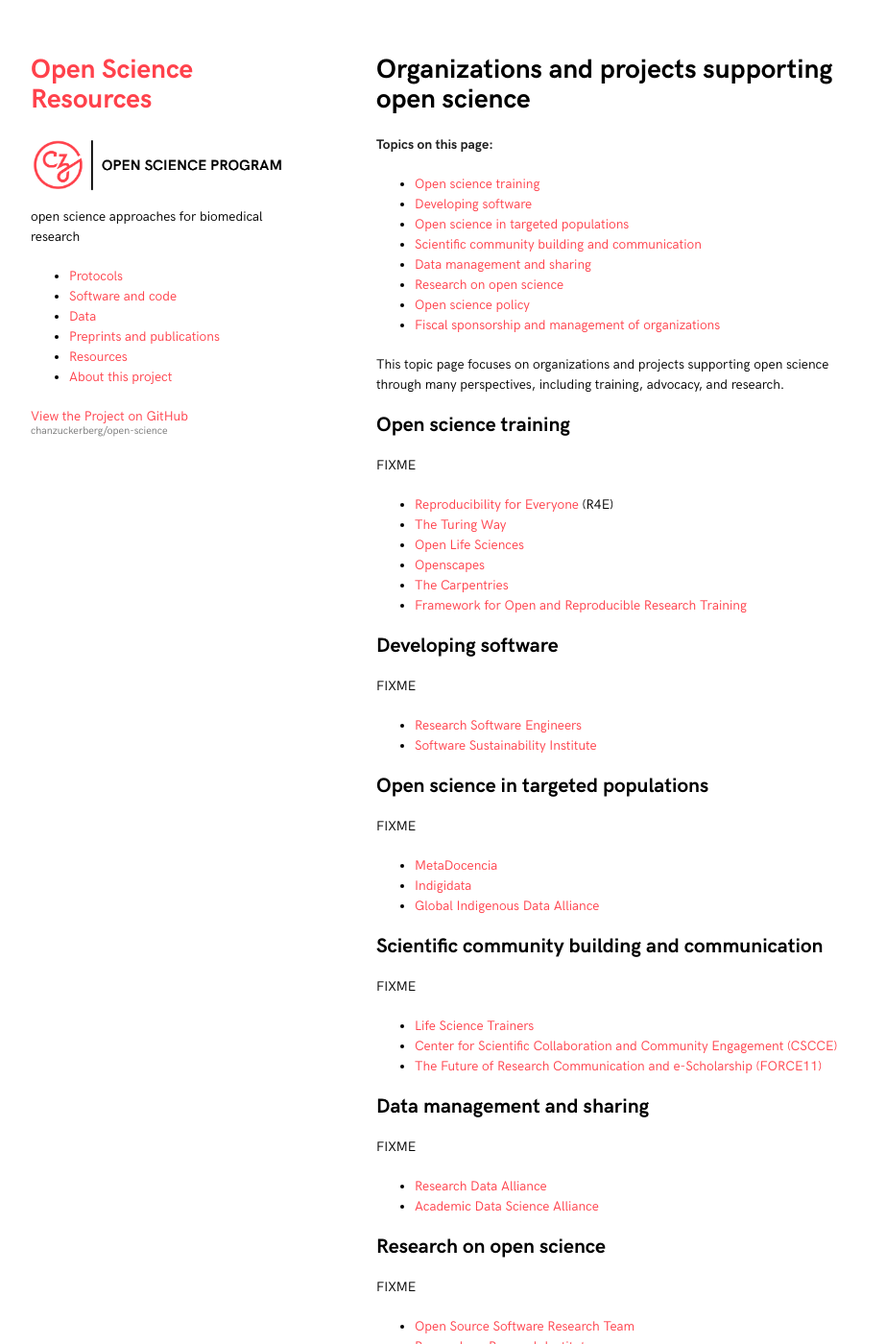
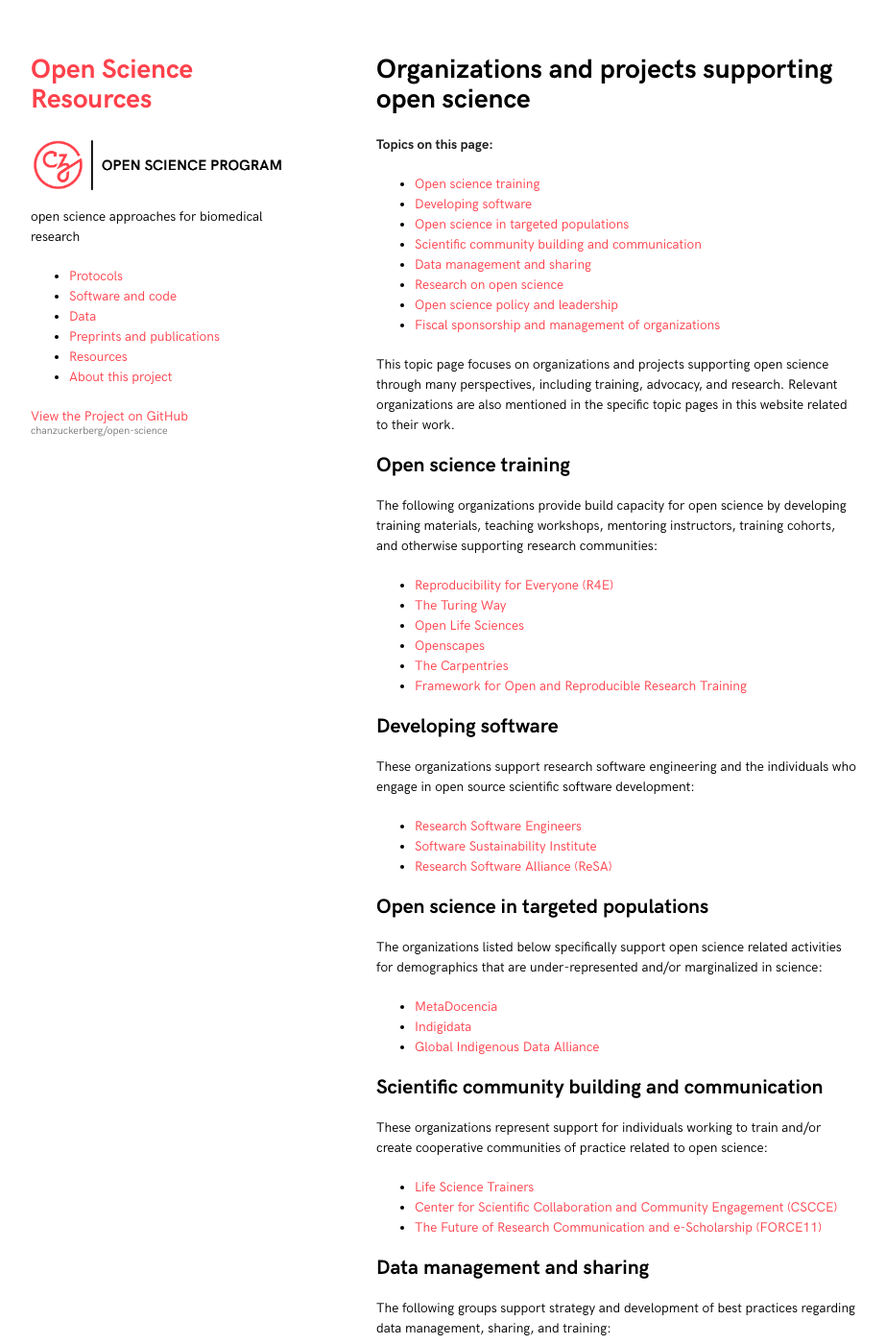
Before and after one commit to chanzuckerberg/open-science, a Jekyll site: the page built from collections/_resources/organizations.md, in a window 1280 px wide and 1400 px high. Shown: the whole window at 96% size, without its empty margins (178-1101 px from the left). Built offline with Jekyll 4.4.1, drawn with Linux system fonts in a browser that asks for light colours; some of the changed text lies outside the part shown.

Commit message:
finishing orgs

```diff
--- a/collections/_resources/organizations.md
+++ b/collections/_resources/organizations.md
@@ -11,18 +11,20 @@ layout: default
 - [Scientific community building and communication](#scientific-community-building-and-communication)
 - [Data management and sharing](#data-management-and-sharing)
 - [Research on open science](#research-on-open-science)
-- [Open science policy](#open-science-policy)
+- [Open science policy and leadership](#open-science-policy-and-leadership)
 - [Fiscal sponsorship and management of organizations](#fiscal-sponsorship-and-management-of-organizations)
 
 This topic page focuses on organizations and projects supporting
 open science through many perspectives, including
 training, advocacy, and research.
+Relevant organizations are also mentioned in the specific topic pages in this website related to their work.
 
 ## Open science training
 
-FIXME
+The following organizations provide build capacity for open science by developing training materials,
+teaching workshops, mentoring instructors, training cohorts, and otherwise supporting research communities:
 
-- [Reproducibility for Everyone](https://www.repro4everyone.org/) (R4E)
+- [Reproducibility for Everyone (R4E)](https://www.repro4everyone.org/)
 - [The Turing Way](https://the-turing-way.netlify.app/welcome)
 - [Open Life Sciences](https://openlifesci.org/)
 - [Openscapes](https://www.openscapes.org/)
@@ -31,14 +33,17 @@ FIXME
 
 ## Developing software
 
-FIXME
+These organizations support research software engineering and the individuals who
+engage in open source scientific software development:
 
 - [Research Software Engineers](https://researchsoftware.org/)
 - [Software Sustainability Institute](https://www.software.ac.uk/)
+- [Research Software Alliance (ReSA)](https://www.researchsoft.org/)
 
 ## Open science in targeted populations
 
-FIXME
+The organizations listed below specifically support open science related activities for
+demographics that are under-represented and/or marginalized in science:
 
 - [MetaDocencia](https://www.metadocencia.org/en/)
 - [Indigidata](https://indigidata.nativebio.org/)
@@ -46,7 +51,7 @@ FIXME
 
 ## Scientific community building and communication
 
-FIXME
+These organizations represent support for individuals working to train and/or create cooperative communities of practice related to open science:
 
 - [Life Science Trainers](https://lifescitrainers.org/)
 - [Center for Scientific Collaboration and Community Engagement (CSCCE)](https://www.cscce.org/)
@@ -54,27 +59,32 @@ FIXME
 
 ## Data management and sharing
 
-FIXME
+The following groups support strategy and development of best practices regarding data management,
+sharing, and training:
 
 - [Research Data Alliance](https://www.rd-alliance.org/)
 - [Academic Data Science Alliance](https://academicdatascience.org/)
 
 ## Research on open science
 
-FIXME
+These groups support research projects on open science:
 
+- [Research on Research Institute](https://researchonresearch.org/)
 - [Open Source Software Research Team](https://opensourcesoftware.netlify.app/)
-- [Research on Research Institute](https://researchonresearch.org/)
 - [Center for Open Science](https://www.cos.io/)
 
-## Open science policy
+## Open science policy and leadership
 
-FIXME
+The following organizations work at a high level,
+sharing information and advocating for consolidated efforts in open science:
 
 - [Council of National Open Science Coordination](https://conosc.org/#our-mission)
 - [Incentivising Collaborative and Open Research (ICOR)](https://incentivizingopen.org/)
+- [Open Research Funders Group (ORFG)](https://www.orfg.org/)
 
 ## Fiscal sponsorship and management of organizations
 
+These organizations provide guidance and infrastructure for other open source groups:
+
 - [Open Collective](https://opencollective.com/)
 - [Code for Science and Society](https://codeforscience.org/)
```
